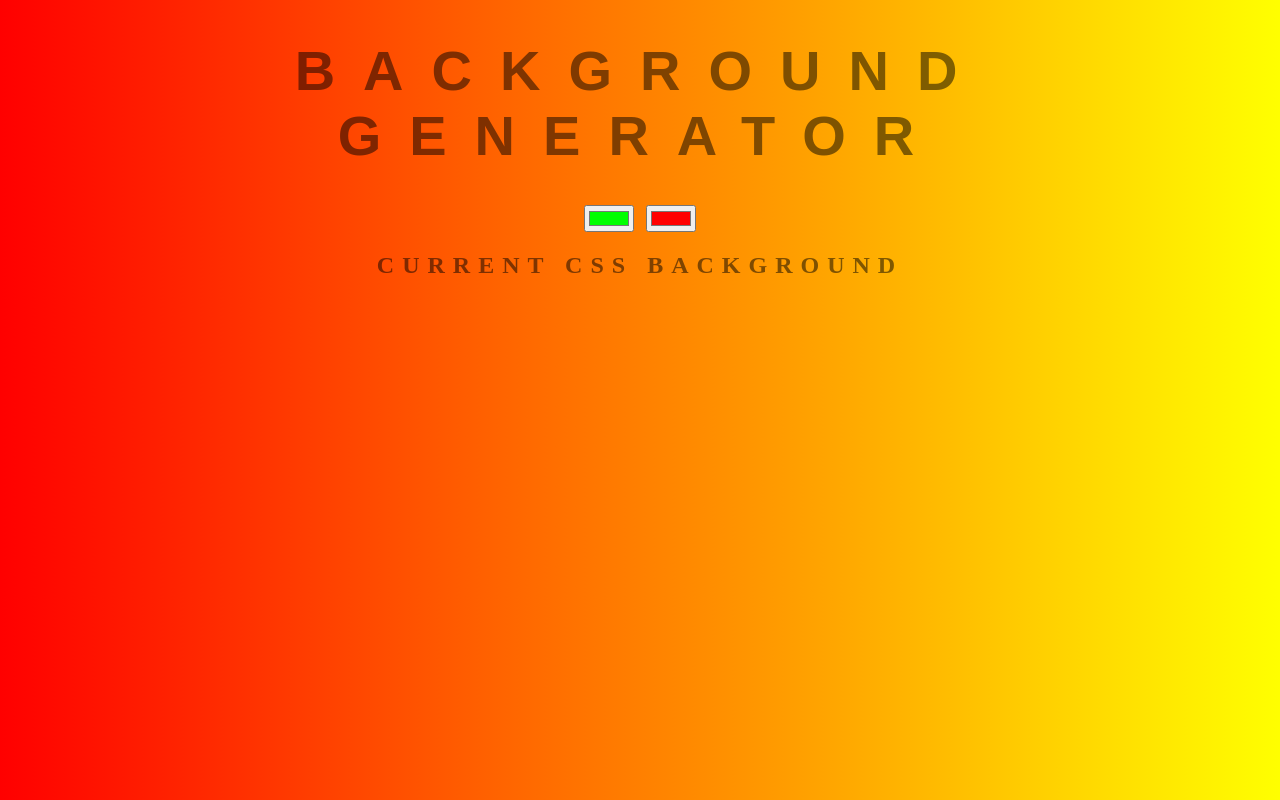
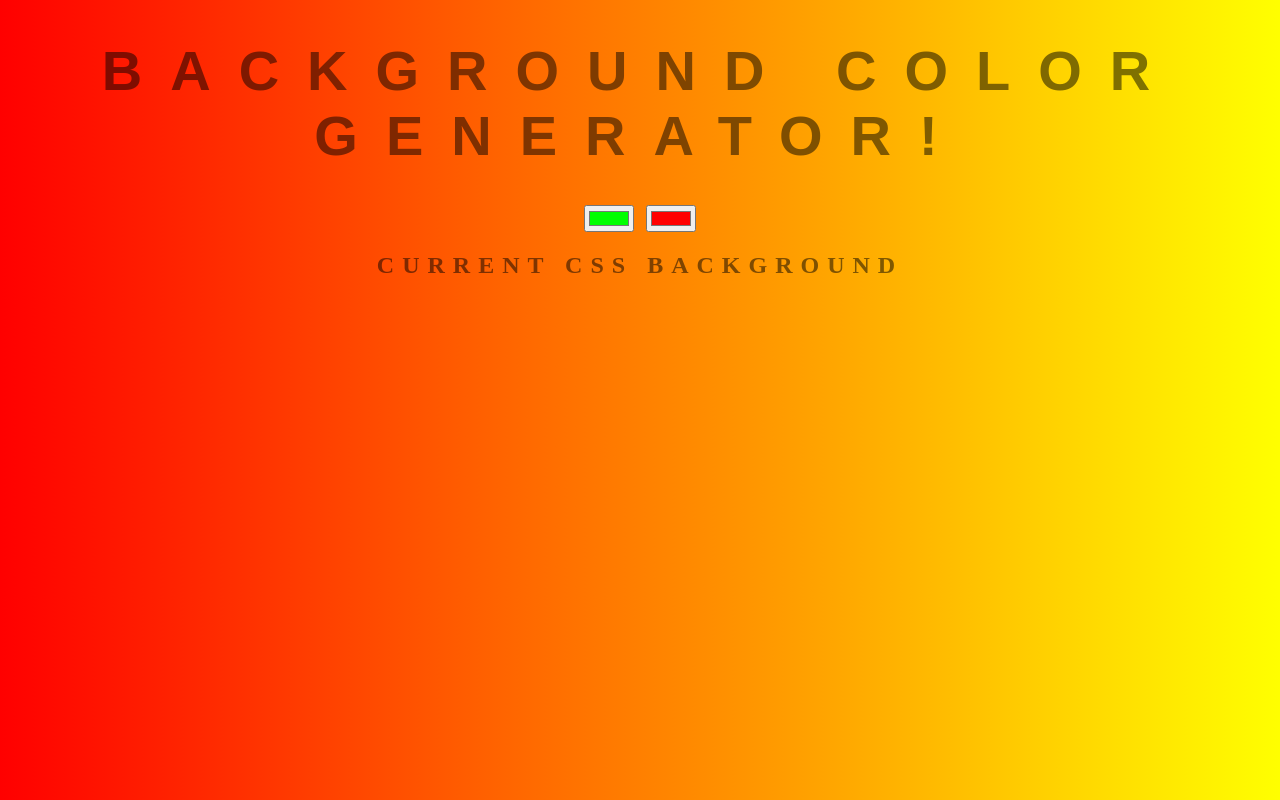
Before and after one commit to PenguinDesign/Background-Generator, a plain HTML site: page index.html in a window 1280 px wide. Drawn offline with Linux system fonts and the light colour scheme.

Commit message:
last change

```diff
--- a/index.html
+++ b/index.html
@@ -5,7 +5,7 @@
 	<link rel="stylesheet" type="text/css" href="style.css">
 </head>
 <body id="gradient">
-	<h1>Background Generator</h1>
+	<h1>Background color Generator!</h1>
 	<input class = "color1" type="color" name="color1" value="#00ff00">
 	<input class="color2" type="color" name="color2" value="#ff0000">
 	<h2>Current CSS Background</h2>
```
